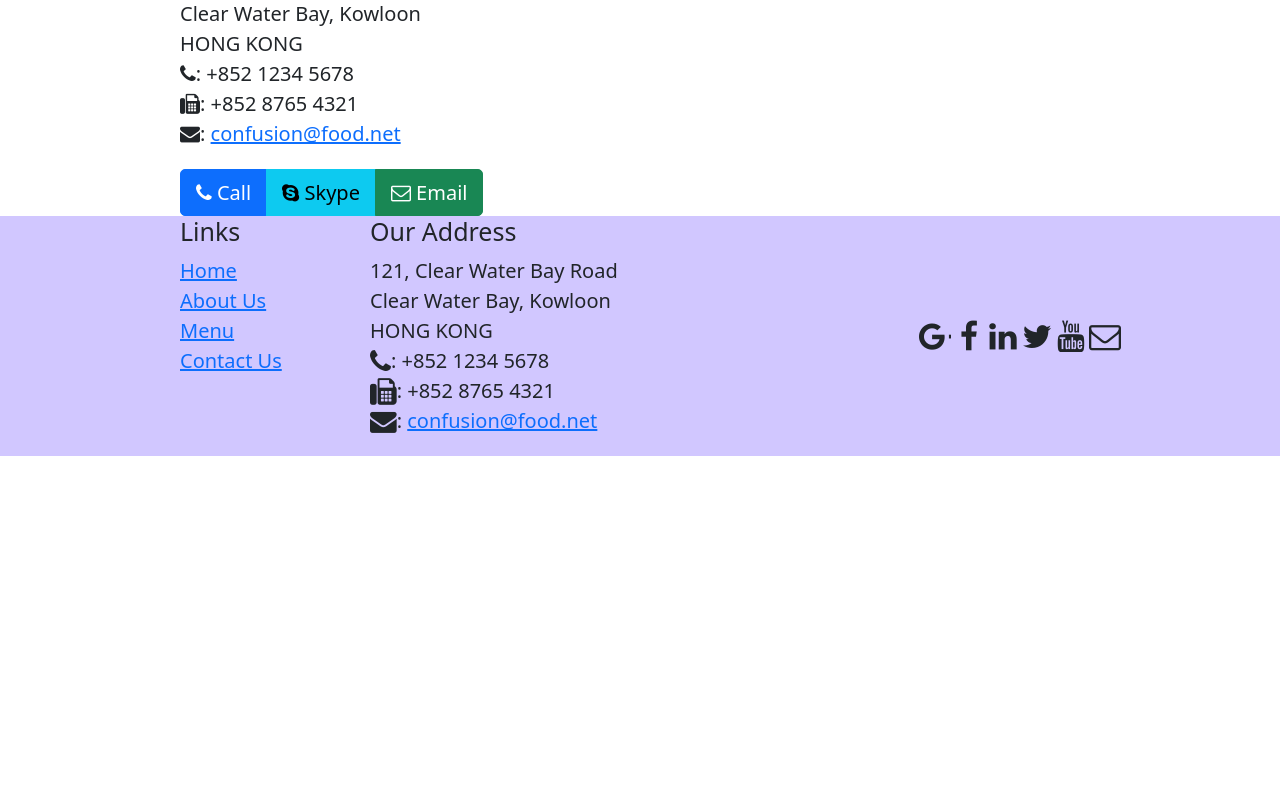
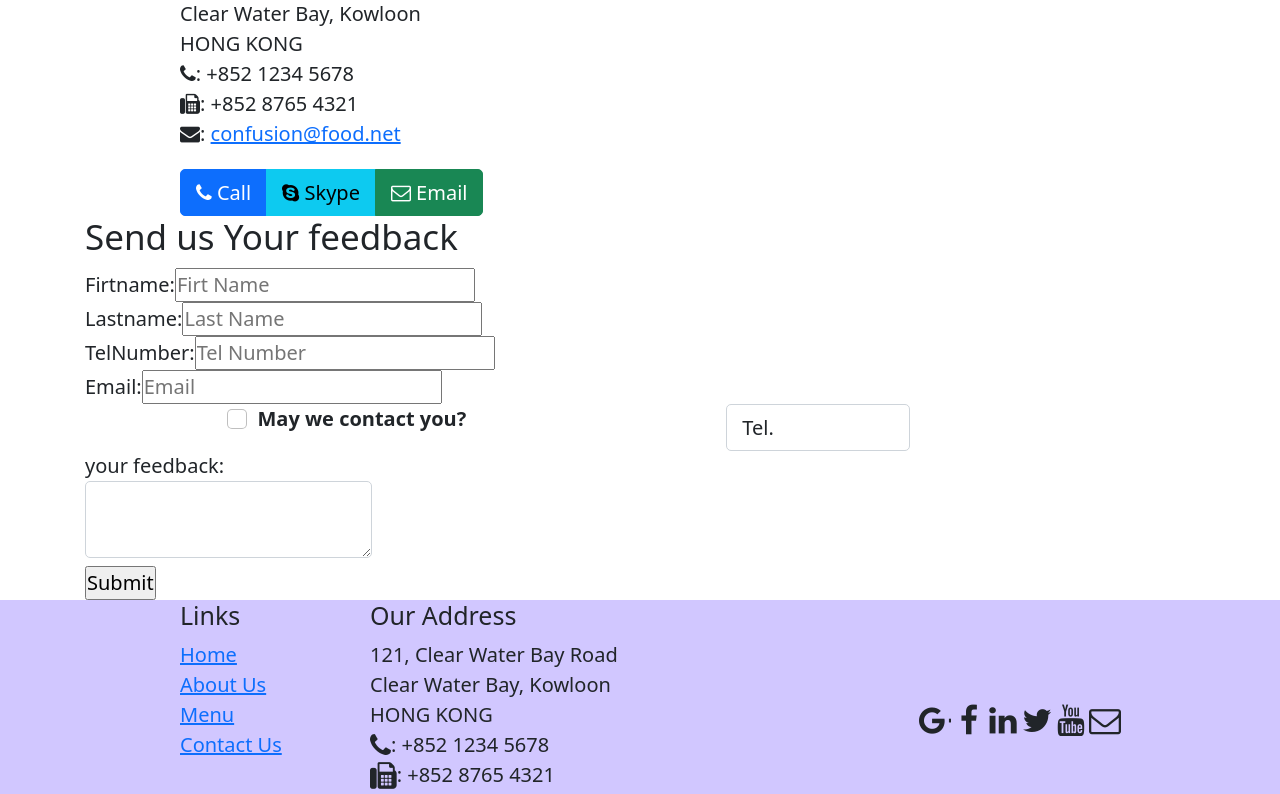
Before and after one commit to duyht133/RJS101x_01-A_VN_DN, a React (Create React App) app: page /contact in a window 1280 px wide. Shown: the part 505-1299 px from the top of the page. Before the commit the page ends 961 px from the top, so only its background shows below. Built offline with nearby package versions, Linux system fonts and the light colour scheme.

Commit message:
lab6_ASM2_ControlledForms

```diff
--- a/src/components/Contactcomponents.js
+++ b/src/components/Contactcomponents.js
@@ -1,6 +1,19 @@
-import React from "react";
+import React, { useState } from "react";
+import { Form, FormGroup, Label, Col, Input } from "reactstrap";
 
 function Contact() {
+  const [firtName, setFirtname] = useState("");
+  const [lastName, setLastname] = useState("");
+  const [telNum, setTelnum] = useState("");
+  const [email, setEmail] = useState("");
+  const [agree, setAgree] = useState(false);
+  const [contactType, setContactType] = useState("Tel.");
+  const [message, setMessage] = useState("");
+
+  const handleSubmit = () =>{
+    console.log(firtName,lastName,telNum,email,agree,contactType,message)
+}
+
   return (
     <div className="container">
       <div className="row row-content">
@@ -29,10 +42,119 @@ function Contact() {
         </div>
         <div className="col-12 col-sm-11 offset-sm-1">
           <div className="btn-group" role="group">
-                        <a role="button" className="btn btn-primary" href="tel:+85212345678"><i className="fa fa-phone"></i> Call</a>
-                        <a role="button" className="btn btn-info"><i className="fa fa-skype"></i> Skype</a>
-                        <a role="button" className="btn btn-success" href="mailto:confusion@food.net"><i className="fa fa-envelope-o"></i> Email</a>
+            <a role="button" className="btn btn-primary" href="tel:+85212345678">
+              <i className="fa fa-phone"></i> Call
+            </a>
+            <a role="button" className="btn btn-info">
+              <i className="fa fa-skype"></i> Skype
+            </a>
+            <a role="button" className="btn btn-success" href="mailto:confusion@food.net">
+              <i className="fa fa-envelope-o"></i> Email
+            </a>
           </div>
+        </div>
+      </div>
+      <div className="row row-content">
+        <div className="col-12">
+          <h3>Send us Your feedback</h3>
+        </div>
+        <div className="col-12 col-md-9">
+          {/* <Form>
+            <FormGroup row>
+              <Label for="firtname" md={2}>
+                Firt Name
+              </Label>
+              <Col md={10}>
+               <Input/>
+              </Col>
+            </FormGroup>
+          </Form> */}
+          <label>
+            Firtname:
+            <input
+              type="text"
+              value={firtName}
+              name="name"
+              placeholder="Firt Name"
+              onChange={(event) => setFirtname(event.target.value)}
+            />
+          </label>
+          <br />
+          <label>
+            Lastname:
+            <input
+              type="text"
+              value={lastName}
+              name="name"
+              placeholder="Last Name"
+              onChange={(event) => setLastname(event.target.value)}
+            />
+          </label>
+          <br />
+          <label>
+            TelNumber:
+            <input
+              type="text"
+              value={telNum}
+              name="name"
+              placeholder="Tel Number"
+              onChange={(event) => setTelnum(event.target.value)}
+            />
+          </label>
+          <br />
+          <label>
+            Email:
+            <input
+              type="text"
+              value={email}
+              name="name"
+              placeholder="Email"
+              onChange={(event) => setEmail(event.target.value)}
+            />
+          </label>
+
+          <FormGroup row>
+            <Col md={{ size: 6, offset: 2 }}>
+              <FormGroup check>
+                <Label check>
+                  <Input
+                    type="checkbox"
+                    name="agree"
+                    checked={agree}
+                    onChange={() => setAgree(!agree)}
+                  />
+                  {""}
+                  <strong>May we contact you?</strong>
+                </Label>
+              </FormGroup>
+            </Col>
+
+            <Col md={{ size: 3, offset: 1 }}>
+              <Input
+                type="select"
+                name="contactType"
+                value={contactType}
+                onChange={() => setContactType(!contactType)}
+              >
+                <option>Tel.</option>
+                <option>Email</option>
+              </Input>
+            </Col>
+          </FormGroup>
+
+          <label>
+            your feedback:
+            <Input
+              row="12"
+              id="message"
+              type="textarea"
+              value={message}
+              name="message"
+              onChange={(event) => setMessage(event.target.value)}
+            />
+          </label>
+          <br/>
+          <input type="submit" value="Submit" onClick={handleSubmit} />
         </div>
       </div>
     </div>
```
Also changed, not shown: demo.png (added), 1 other file (tests, documents, lock files or other folders). Lines whose indentation alone changed are shown as unchanged.
